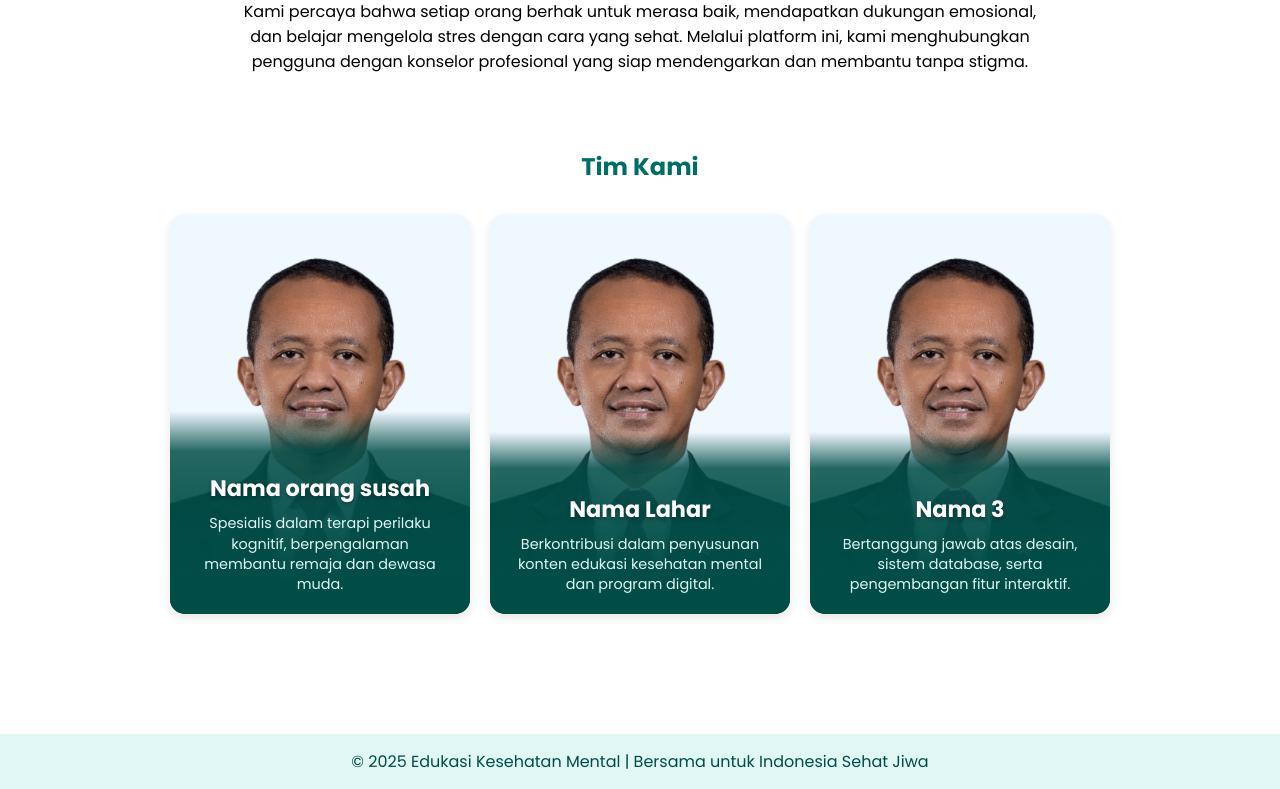
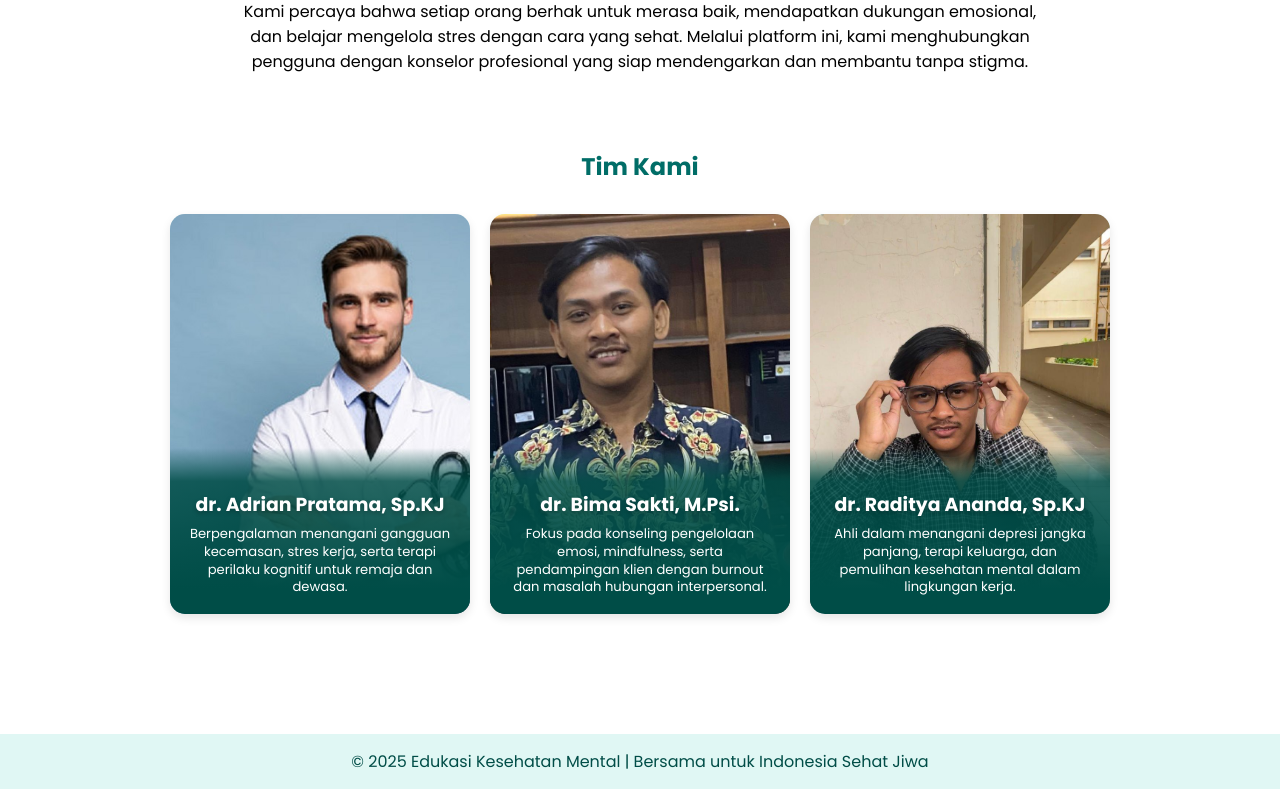
Before and after one commit to Code0Zero2/Konseling-Online, a PHP site: page /about.php in a window 1280 px wide. Shown: the part 271-1060 px from the top of the page. Run offline with PHP 8.4, Linux system fonts and the light colour scheme.

Commit message:
update terbaru dashboard_dokter index.php dan about.php

```diff
--- a/about.php
+++ b/about.php
@@ -88,26 +88,26 @@ $pasien_id = isset($_SESSION['id_pasien']) ? $_SESSION['id_pasien'] : null;
       <h2>Tim Kami</h2>
       <div class="card-container">
         <div class="card">
-          <img src="asset/image/Bahlil.png" alt="Foto Nama 1" class="card-img">
+          <img src="asset/image/DOKTER.jpg" alt="Foto Nama 1" class="card-img">
           <div class="info-overlay">
-            <h3>Nama orang susah</h3>
-            <p>Spesialis dalam terapi perilaku kognitif, berpengalaman membantu remaja dan dewasa muda.</p>
+             <h3>dr. Adrian Pratama, Sp.KJ</h3>
+    <p>Berpengalaman menangani gangguan kecemasan, stres kerja, serta terapi perilaku kognitif untuk remaja dan dewasa.</p>
   </div>
 </div>
 
         <div class="card">
-          <img src="asset/image/Bahlil.png" alt="Foto Nama 2" class="card-img">
+          <img src="asset/image/AJRUN.png" alt="Foto Nama 2" class="card-img">
           <div class="info-overlay">
-            <h3>Nama Lahar</h3>
-            <p>Berkontribusi dalam penyusunan konten edukasi kesehatan mental dan program digital.</p>
+             <h3>dr. Bima Sakti, M.Psi.</h3>
+    <p>Fokus pada konseling pengelolaan emosi, mindfulness, serta pendampingan klien dengan burnout dan masalah hubungan interpersonal.</p>
   </div>
 </div>
 
         <div class="card">
-          <img src="asset/image/Bahlil.png" alt="Foto Nama 3" class="card-img">
+          <img src="asset/image/AJRUN2.jpg" alt="Foto Nama 3" class="card-img">
           <div class="info-overlay">
-            <h3>Nama 3</h3>
-            <p>Bertanggung jawab atas desain, sistem database, serta pengembangan fitur interaktif.</p>
+             <h3>dr. Raditya Ananda, Sp.KJ</h3>
+    <p>Ahli dalam menangani depresi jangka panjang, terapi keluarga, dan pemulihan kesehatan mental dalam lingkungan kerja.</p>
   </div>
 </div>
       </div>
--- a/asset/css/style.css
+++ b/asset/css/style.css
@@ -163,24 +164,26 @@ header {
   left: 0;
   width: 100%;
   background: linear-gradient(to top, #004d47 15%, rgba(0, 77, 71, 0.85) 80%, transparent 100%);
-  padding: 60px 20px 20px 20px;
+  padding: 42px 16px 18px 16px;
   color: white;
   text-align: center;
 }
 
+/* JUDUL DOKTER */
 .team-section .card .info-overlay h3 {
   color: #fff;
-  font-size: 1.4rem;
-  margin-bottom: 8px;
-  text-shadow: 0 2px 4px rgba(0,0,0,0.3);
+  font-size: 1.18rem;      /* DARI 1.4rem TURUN */
+  margin-bottom: 6px;
+  text-shadow: 0 2px 4px rgba(0,0,0,0.25);
 }
 
+/* DESKRIPSI */
 .team-section .card .info-overlay p {
-  font-size: 0.9rem;
-  color: #e0f7f4;
-  line-height: 1.4;
+  font-size: 0.82rem;      /* DARI 0.9rem TURUN */
+  line-height: 1.35;       /* Sedikit lebih rapat */
   margin: 0;
 }
+
 
 
 
```
Also changed, not shown: other parts of asset/css/style.css (+52 -16 lines), dashboard_dokter.php (+43 -34 lines), index.php (+32 -29 lines), asset/image/AJRUN.png (added), asset/image/AJRUN2.jpg (added), asset/image/DOKTER.jpg (added), asset/image/depresi.jpeg (added). Lines whose indentation alone changed are shown as unchanged.
